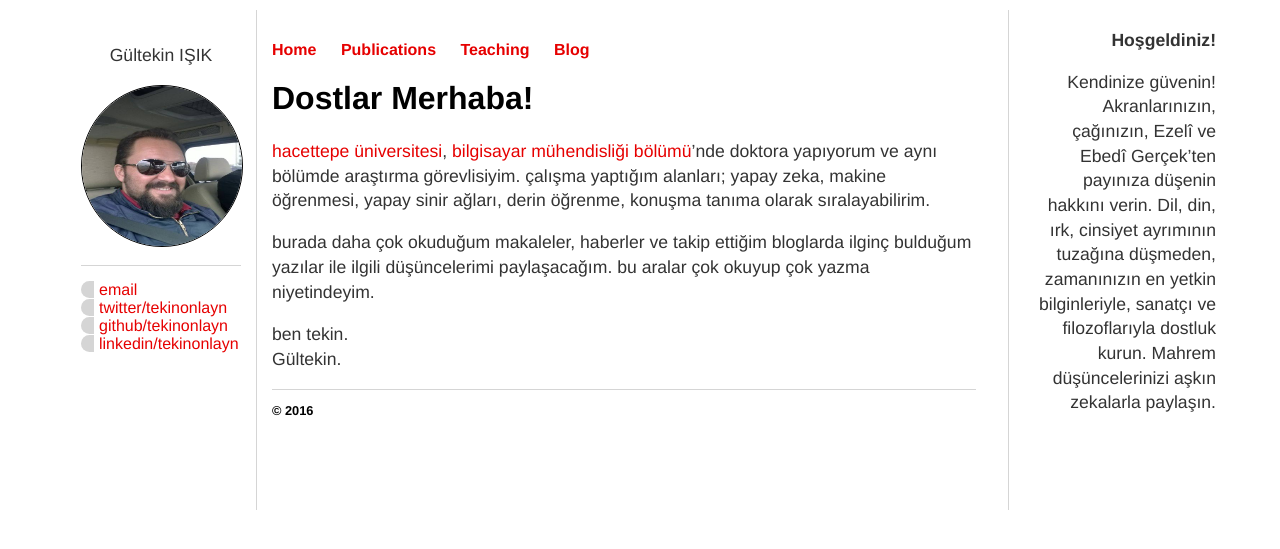
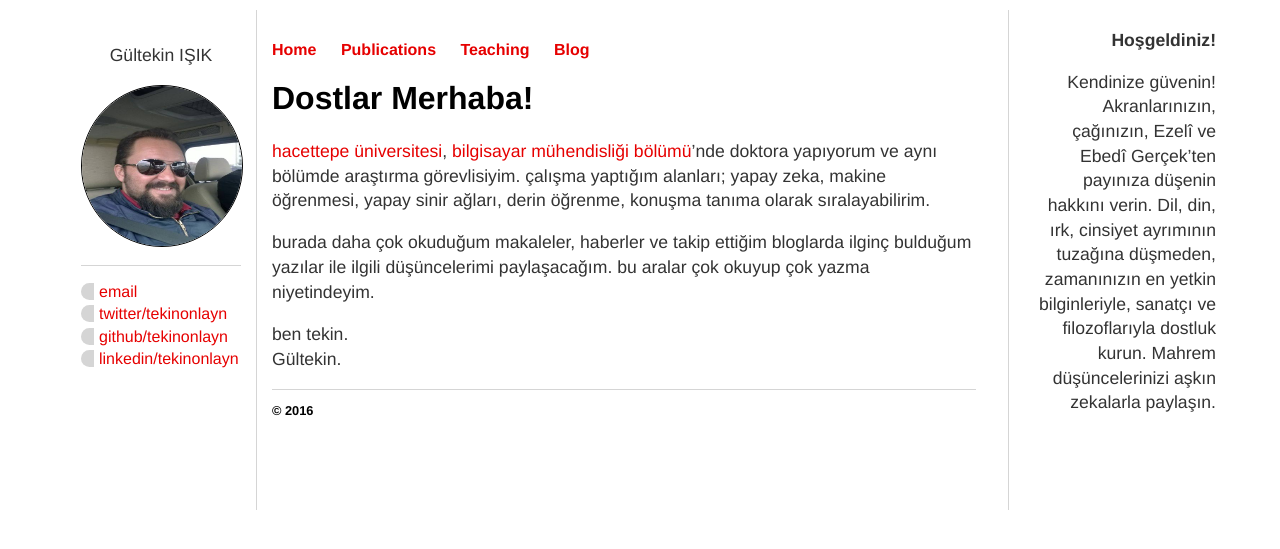
Before and after one commit to tekinonlayn/gi.github.io, a Jekyll site: the page built from index.html, in a window 1280 px wide. Shown: the top 549 px of the page. Built offline with Jekyll 4.4.1, drawn with Linux system fonts in a browser that asks for light colours.

Commit message:
Update varsay.css

```diff
--- a/css/varsay.css
+++ b/css/varsay.css
@@ -50,7 +50,7 @@
 
 #bilgi {
     width: 160px;
-    height: 60px;
+    height: 80px;
     float: right;
     margin-right: 15px;
 }
@@ -60,7 +60,7 @@
     border-top-left-radius: 10px;
     border-bottom-left-radius: 10px;
     padding-left: 5px;
-
+    line-height: 1.4em;
 
 }
 #foto img {
```
